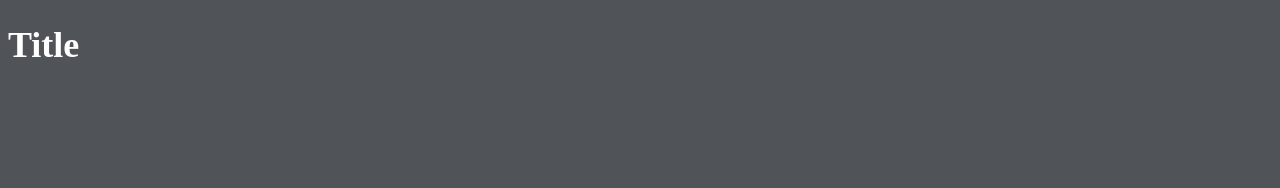
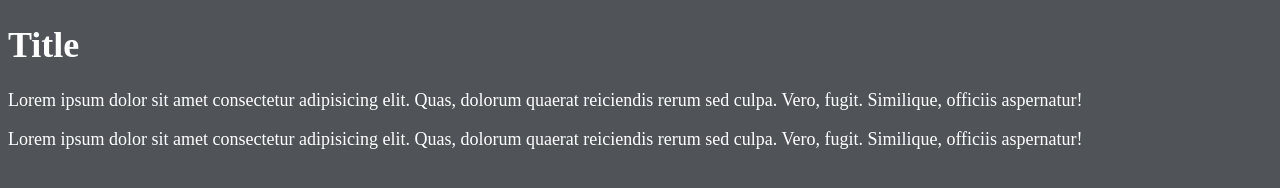
Before and after one commit to fahadfahim/git-one, a plain HTML site: page index.html in a window 1280 px wide. Drawn offline with Linux system fonts and the light colour scheme.

Commit message:
paragraph added

```diff
--- a/index.html
+++ b/index.html
@@ -10,5 +10,7 @@
 </head>
 <body>
     <h1>Title</h1>
+    <p>Lorem ipsum dolor sit amet consectetur adipisicing elit. Quas, dolorum quaerat reiciendis rerum sed culpa. Vero, fugit. Similique, officiis aspernatur!</p>
+    <p>Lorem ipsum dolor sit amet consectetur adipisicing elit. Quas, dolorum quaerat reiciendis rerum sed culpa. Vero, fugit. Similique, officiis aspernatur!</p>
 </body>
 </html>
```
